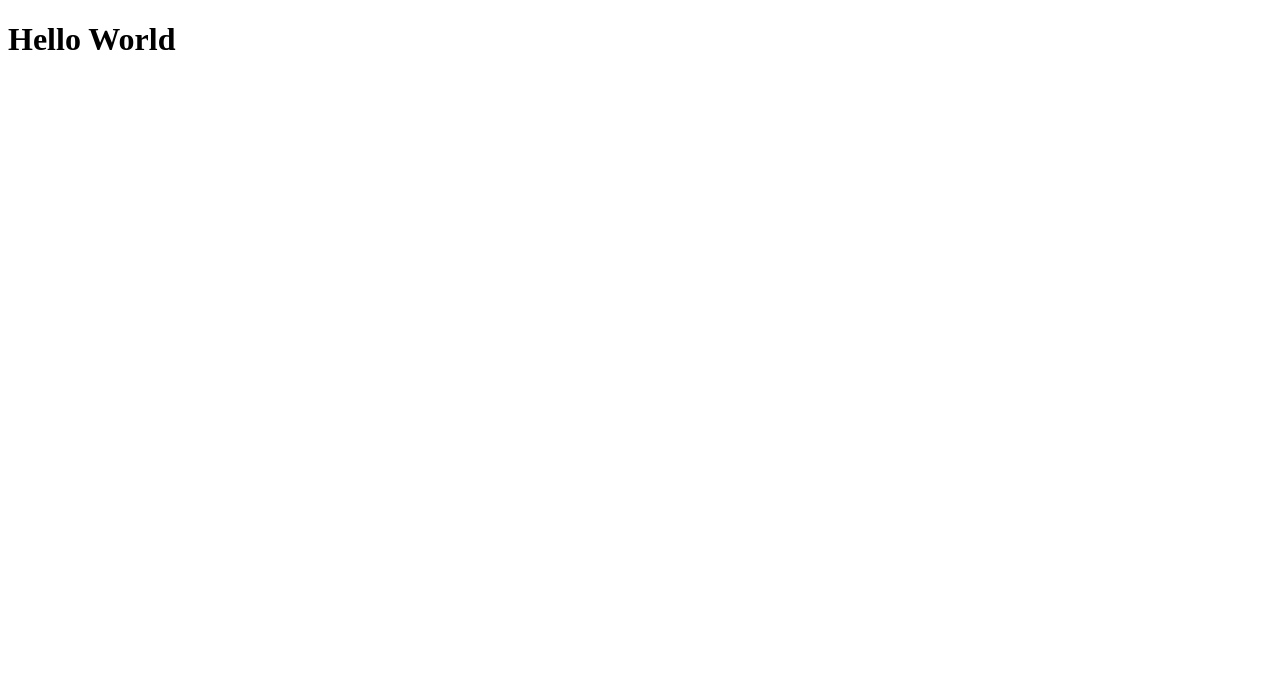
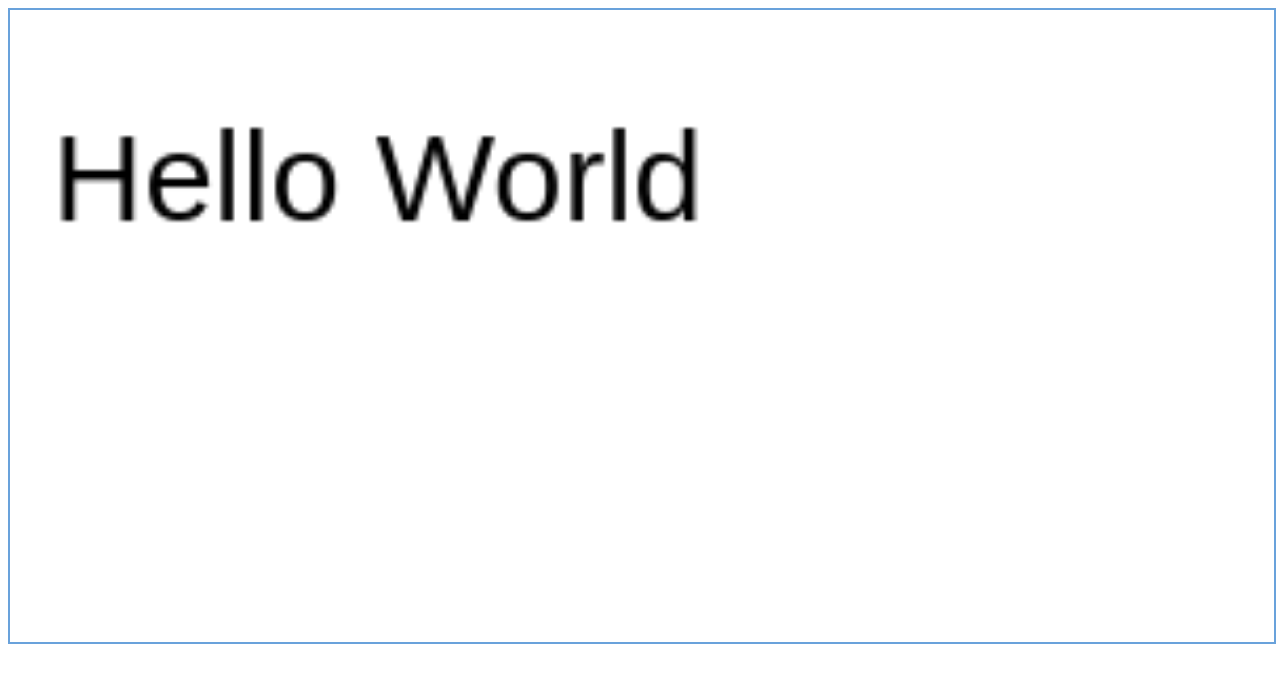
Before and after one commit to Avenge-PRC777/inbrowser-tank-game, a website: page index.html in a window 1280 px wide. Drawn offline with Linux system fonts and the light colour scheme.

Commit message:
Added index.html

```diff
--- a/index.html
+++ b/index.html
@@ -1,7 +1,22 @@
 <!DOCTYPE html>
 <html>
+	<meta name="viewport" content="width=device-width,initial-scale=1.0"> <!--Makes page responsive-->
 	<head>
-		<h1>Hello World</h1>
+		<style>
+			.canvasone{
+				border:2px solid #69a2db;
+				width:100%;
+				height="400";
+			}
+		</style>
 	</head>
-	<body></body>
+	<body>
+		<canvas id="myCanvas" class="canvasone">Your browser does not support HTML5 canvas tag</canvas>
+		<script>
+			var c=document.getElementById("myCanvas");
+			var ctx=c.getContext('2d');
+			ctx.font="30px Arial";
+			ctx.fillText("Hello World",10,50);
+		</script>
+	</body>
 </html>
```
Also changed, not shown: README.md.
